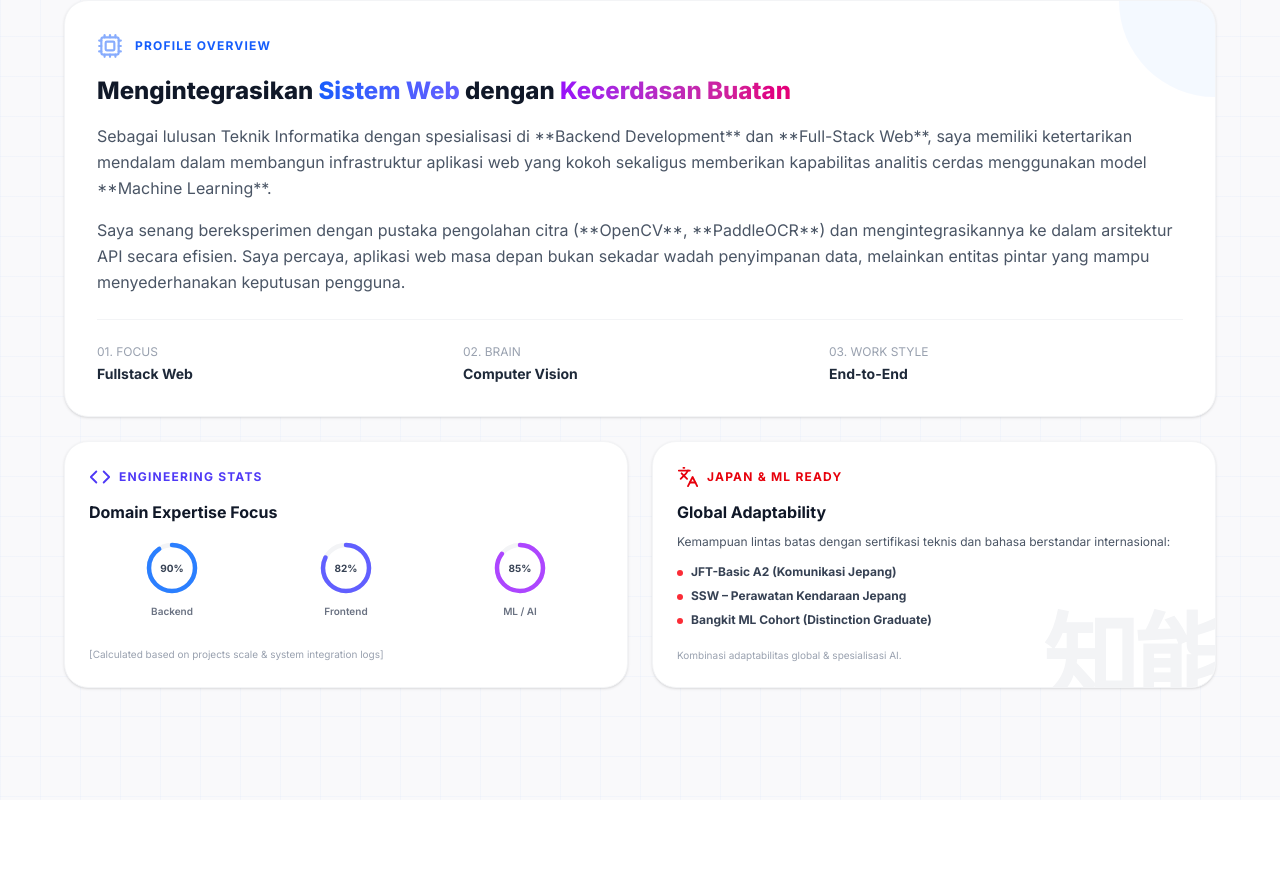
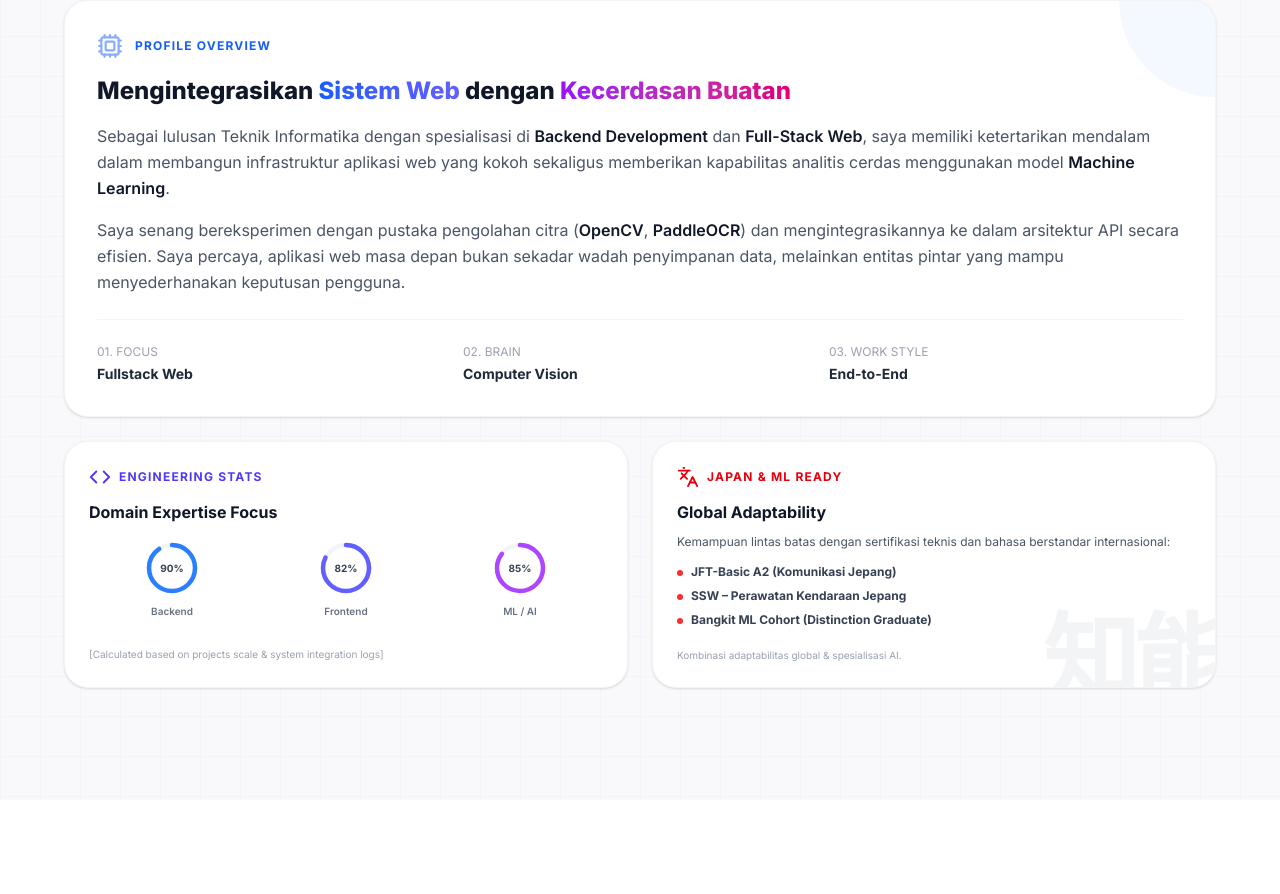
Before and after one commit to miqbaljaffar/portfolio-saya, a Next.js app: page / in a window 1280 px wide. Shown: the part 2120-3014 px from the top of the page. Built offline with nearby package versions, Linux system fonts and the light colour scheme.

Commit message:
fix bintang bintang

```diff
--- a/src/components/sections/AboutSection.tsx
+++ b/src/components/sections/AboutSection.tsx
@@ -35,10 +35,10 @@ export function AboutSection() {
                   Mengintegrasikan <span className="text-transparent bg-clip-text bg-gradient-to-r from-blue-600 to-indigo-500 dark:from-cyan-400 dark:to-blue-500">Sistem Web</span> dengan <span className="text-transparent bg-clip-text bg-gradient-to-r from-purple-600 to-pink-600 dark:from-purple-400 dark:to-pink-500">Kecerdasan Buatan</span>
                 </h3>
                 <p className="text-sm md:text-base text-gray-600 dark:text-gray-400 leading-relaxed mb-4">
-                  Sebagai lulusan Teknik Informatika dengan spesialisasi di **Backend Development** dan **Full-Stack Web**, saya memiliki ketertarikan mendalam dalam membangun infrastruktur aplikasi web yang kokoh sekaligus memberikan kapabilitas analitis cerdas menggunakan model **Machine Learning**.
+                  Sebagai lulusan Teknik Informatika dengan spesialisasi di <strong className="font-semibold text-gray-900 dark:text-white">Backend Development</strong> dan <strong className="font-semibold text-gray-900 dark:text-white">Full-Stack Web</strong>, saya memiliki ketertarikan mendalam dalam membangun infrastruktur aplikasi web yang kokoh sekaligus memberikan kapabilitas analitis cerdas menggunakan model <strong className="font-semibold text-gray-900 dark:text-white">Machine Learning</strong>.
                 </p>
                 <p className="text-sm md:text-base text-gray-600 dark:text-gray-400 leading-relaxed">
-                  Saya senang bereksperimen dengan pustaka pengolahan citra (**OpenCV**, **PaddleOCR**) dan mengintegrasikannya ke dalam arsitektur API secara efisien. Saya percaya, aplikasi web masa depan bukan sekadar wadah penyimpanan data, melainkan entitas pintar yang mampu menyederhanakan keputusan pengguna.
+                  Saya senang bereksperimen dengan pustaka pengolahan citra (<strong className="font-semibold text-gray-900 dark:text-white">OpenCV</strong>, <strong className="font-semibold text-gray-900 dark:text-white">PaddleOCR</strong>) dan mengintegrasikannya ke dalam arsitektur API secara efisien. Saya percaya, aplikasi web masa depan bukan sekadar wadah penyimpanan data, melainkan entitas pintar yang mampu menyederhanakan keputusan pengguna.
                 </p>
               </div>
 
```
